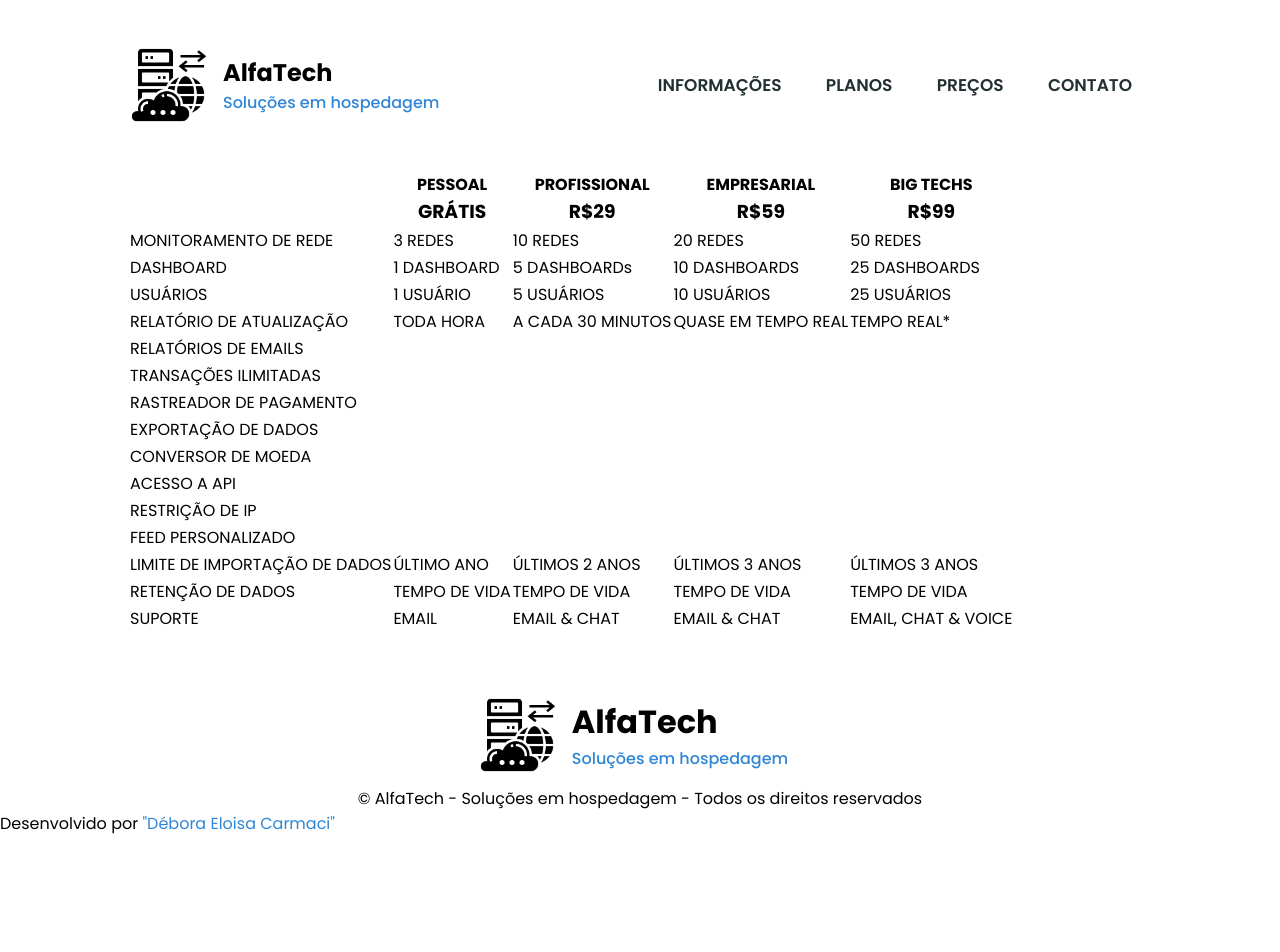
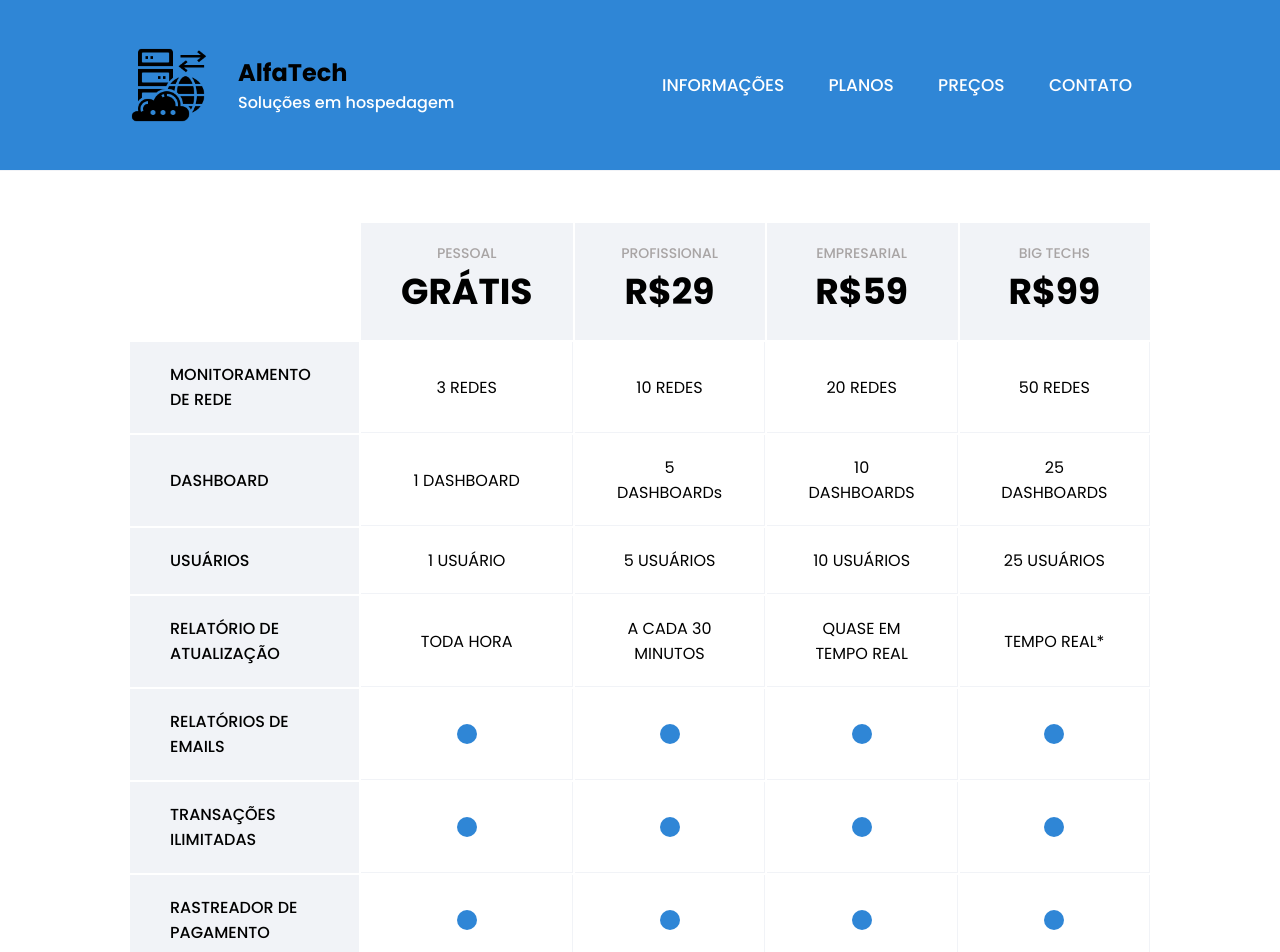
Before and after one commit to deboraeloisa/Projeto-Provedor-de-internet-Alfa-Tech, a plain HTML site: page tabela-preco.html in a window 1280 px wide. Shown: the top 952 px of the page. Before the commit the page ends 836 px from the top, so only its background shows below. Drawn offline with Linux system fonts and the light colour scheme.

Commit message:
alterações

```diff
--- a/style.css
+++ b/style.css
@@ -257,7 +257,7 @@ box-shadow: 0px 2px 40px 15px rgba(47,134,214,1);
     flex-direction: column;
     align-items: center;
 }
- .secao-footer .logo{
+.secao-footer .logo{
     margin-top: 50px;
  }
 
@@ -290,6 +290,165 @@ box-shadow: 0px 2px 40px 15px rgba(47,134,214,1);
     background-size: 20px 20px;
 }
 /*FIM CSS FOOTER*/
+
+/*CSS pagina tabela de preços*/
+/*inicio CSS topo*/
+.topo2{
+    width: 100%;
+    padding: 0px 20px;
+    background-color: #2f86d6;
+    border-bottom: 1px solid #f1f3f7;
+  }
+
+
+  .topo-conteudo2 {
+    display: flex;
+    align-items: center;
+    justify-content: space-between;
+    padding: 40px 0px;
+  }
+
+  .topo-logo,
+  .rodape-logo {
+    display: flex;
+  }
+
+  .topo-logo img,
+  .rodape-logo img {
+    width: 80px;
+  }
+
+  .logo2 div,
+  .rodape-logo div {
+    margin-left: 15px;
+  }
+
+  .logo2 p,
+  .rodape-logo p {
+    color: #fff;
+    font-weight: 500;
+  }
+
+  .topo-links a {
+    width: 100%;
+    text-decoration: none;
+    font-weight: 500;
+    padding: 0 20px ;
+    font-size: 17px;
+    color: #fff;
+  }
+
+  .topo-links a:hover {
+    color: #233032;
+  }
+  /*FIM CSS topo*/
+
+  /*INICIO CSS TABELA DE PRECOS*/
+  #conteudo-principal {
+    width: 100%;
+    padding: 100px 20px;
+    display: flex;
+    align-items: center;
+    justify-content: center;
+  }
+
+  .secaotabelapreco{
+    overflow-x: auto;
+    margin-top: 50px ;
+     margin-bottom:50px;
+
+}
+
+  .celula-cabeçalho2, td {
+    text-align: center;
+    padding: 20px 40px;
+    border-bottom: 1px solid #f1f3f7;
+    border-right: 1px solid #f1f3f7;
+  }
+
+  .celula-cabeçalho2 p {
+    font-size: 14px;
+    font-weight: 500;
+    color: #a8a4a4;
+  }
+
+  .celula-cabeçalho2 h3 {
+    font-size: 36px;
+  }
+
+  .cabeçalho-da-tabela2 th:first-child {
+    visibility: hidden;
+  }
+
+  .cabeçalho-da-tabela2 th:hover {
+    background-color: #2f86d6;
+    color: #fff;
+    cursor: pointer;
+  }
+
+  .cabeçalho-da-tabela2:nth-child(1) {
+    background-color: #f1f3f7;
+  }
+
+  .linhasDaTabela2 td:nth-child(1) {
+    background-color: #f1f3f7;
+    font-weight: 500;
+    text-align: left;
+  }
+
+  .marcador-azul::before {
+    content: " ";
+    display: inline-block;
+    width: 20px;
+    height: 20px;
+    background-color: #2f86d6;
+    border-radius: 100px;
+  }
+   /*FIM CSS TABELA DE PRECOS*/
+
+  /*INICIO CSS FOTTER TABELA*/
+  #contato2 {
+    display: flex;
+    flex-direction: column;
+    justify-content: center;
+    align-items: center;
+    background-color: #2f86d6;
+    border-top: 1px solid #f1f3f7;
+  }
+
+
+  .secao-footer2{
+    padding: 50px;
+    display: flex;
+    flex-direction: column;
+    justify-content: center;
+    align-items: center;
+
+  }
+
+  .container-texto-rodape2 {
+    text-align: center;
+    color: #fff;
+    line-height: 40px;
+    font-size: 15px;
+    font-weight: 500;
+    padding: 5px;
+  }
+
+  .container-copyright2 {
+    width: 100%;
+    font-size: 17px;
+    font-weight: 450;
+    text-align: center;
+    padding: 20px 0px;
+    background-color: #fff;
+  }
+
+  .container-copyright2 span {
+    color: #2f86d6;
+  }
+/*FIM CSS FOTTER TABELA*/
+/*Fim CSS pagina tabela de preços*/
 
 /*inicio media queries*/
  @media (max-width: 1024px){
--- a/tabela-preco.html
+++ b/tabela-preco.html
@@ -13,9 +13,9 @@
 </head>
 
 <body>
-    <header class="topo"  id="topo" >
-        <section class="container topo-conteudo">
-            <div class=" logo logo2">
+    <header class="topo2"  id="topo2" >
+        <section class="container topo-conteudo2">
+            <div class="logo logo2">
 
                 <img src="img/logo-icone-escuro.png" alt="logo-icone">
 
@@ -26,10 +26,10 @@
             </div>
 
             <nav class="menu-navegacao topo-links">
-                <a href="#informacoes">INFORMAÇÕES</a>
-                <a href="#planos">PLANOS</a>
+                <a href="index.html#informacoes">INFORMAÇÕES</a>
+                <a href="index.html#planos">PLANOS</a>
                 <a href="tabeladeprecos.html">PREÇOS</a>
-                <a href="#contato">CONTATO</a>
+                <a href="index.html#contato">CONTATO</a>
             </nav>
 
         </section>
@@ -190,10 +190,10 @@
 
 
     </main>
-    <footer id="contato2" class="secao-footer2">
-        <div class=" container secao-footer">
+    <footer id="contato2" class="secao-footercontainer">
+        <div class=" container secao-footer2">
 
-            <div class=" rodape-logo logo">
+            <div class=" rodape-logo logo2">
 
                 <img src="img/logo-icone-escuro.png" alt="logo-iconeescuro">
 
```
Also changed, not shown: index.html (+1 -1 lines).
